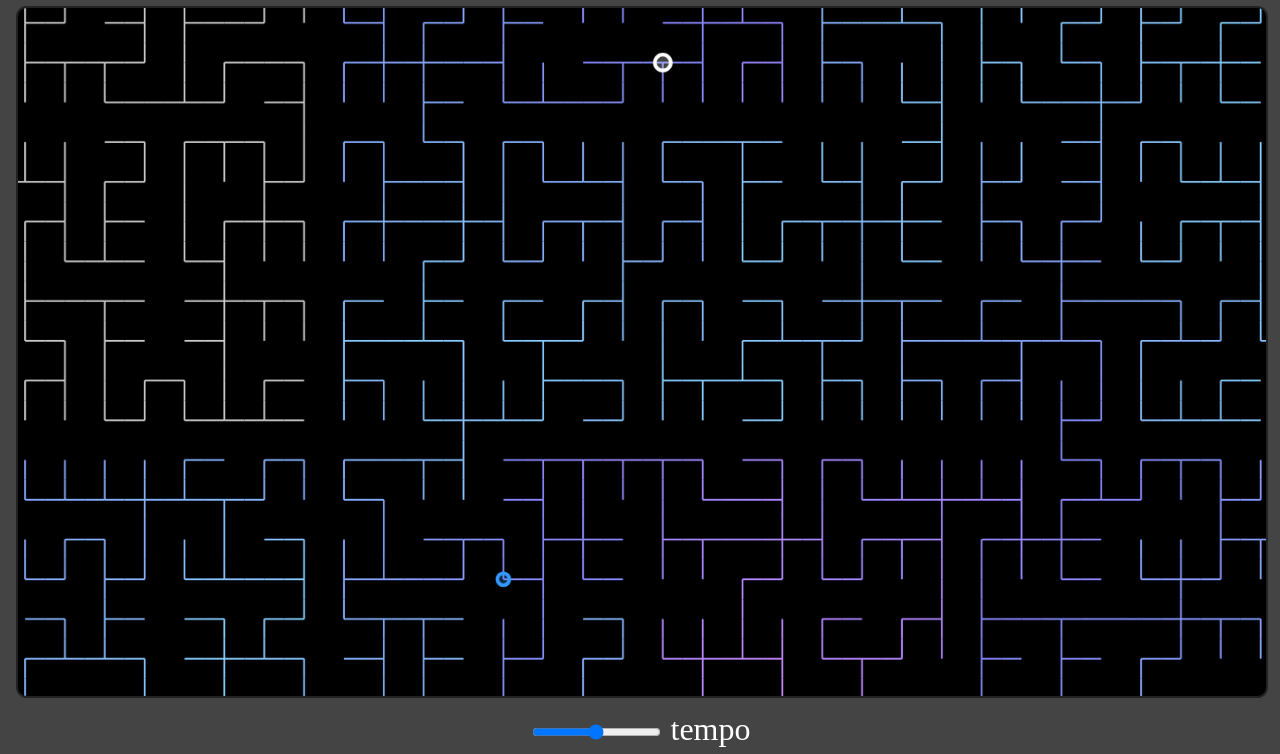
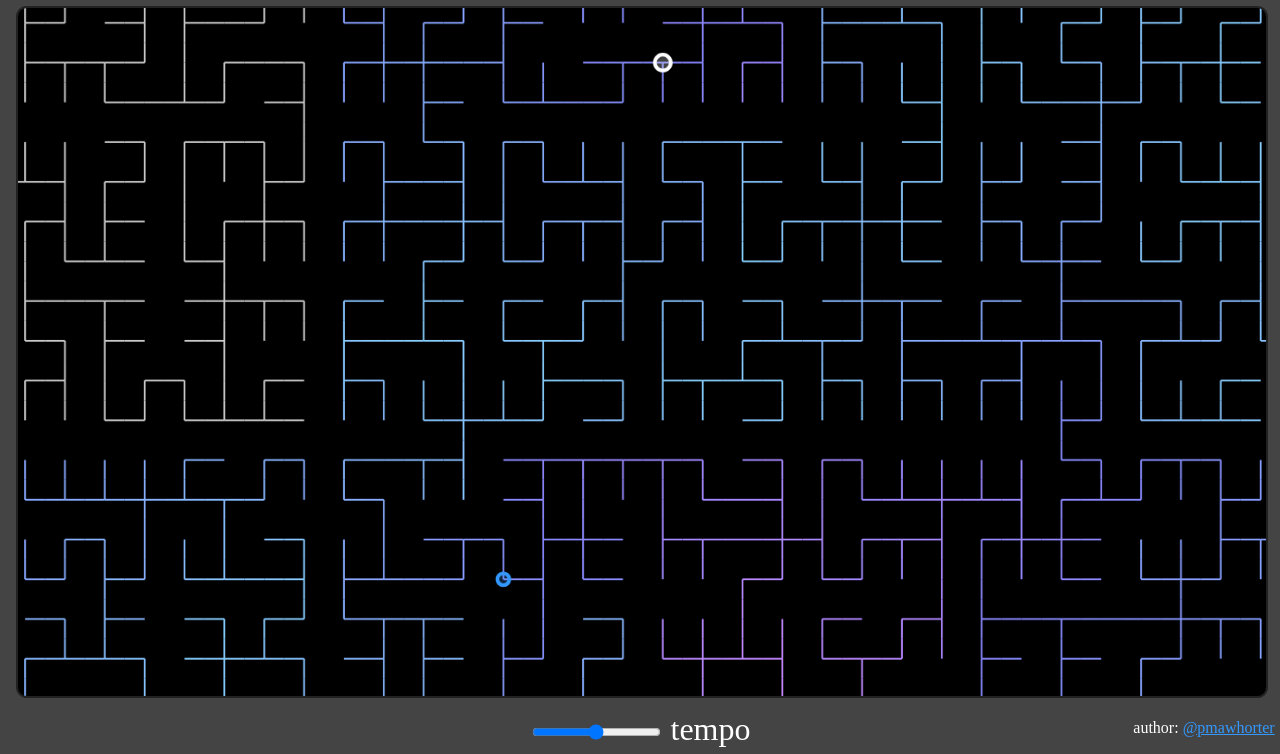
Before and after one commit to solsword/effervescent, a plain HTML site: page index.html in a window 1280 px wide. Shown: the part 58-812 px from the top of the page. Drawn offline with Linux system fonts and the light colour scheme; animation ran at ten frames a second.

Commit message:
Added note about inspiration and added twitter link. -Peter Mawhorter

```diff
--- a/index.html
+++ b/index.html
@@ -29,6 +29,10 @@
         value="500"
       />
       tempo
+      <span class="credit">
+          author:
+          <a target="_" href="https://twitter.com/pmawhorter">@pmawhorter</a>
+      </span>
     </div>
   </div>
 </body>
--- a/style.css
+++ b/style.css
@@ -68,3 +68,15 @@ canvas {
 #tempo_controls {
   margin: 4pt;
 }
+
+.credit {
+    position: fixed;
+    right: 0pt;
+    bottom: 0pt;
+    margin: 4pt;
+    font-size: 12pt;
+}
+
+a:link, a:visited {
+    color: #3399ff;
+}
```
Also changed, not shown: 1 other file.
